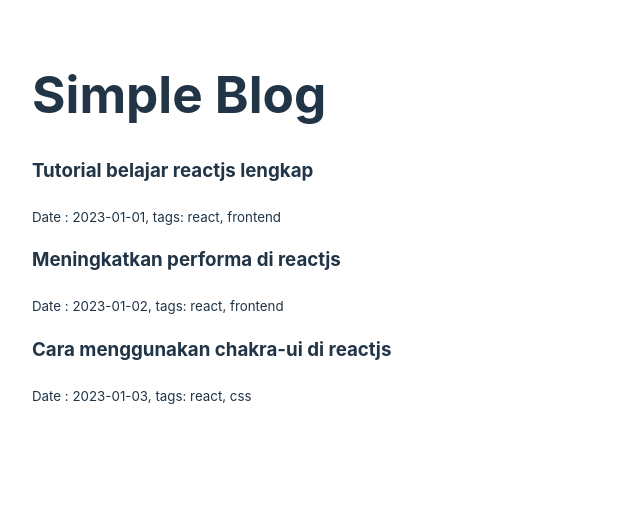
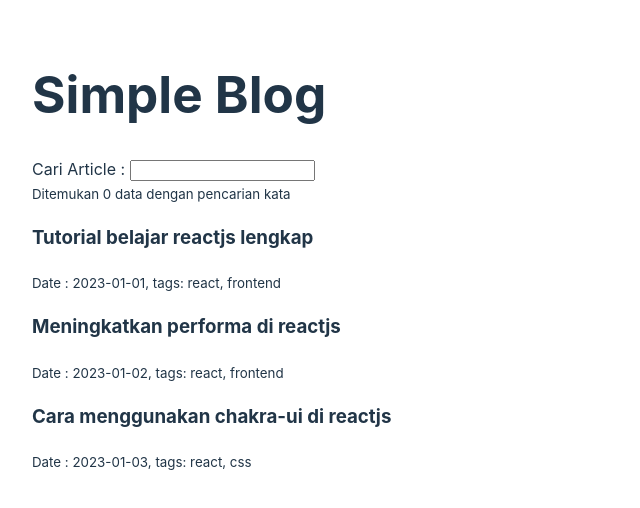
Before and after one commit to pepbritisnasetiawan/react-fundamental-CP, a React (Vite) app: page / in a window 1280 px wide. Shown: the top 508 px of the page, without its empty margins (0-640 px from the left). Built offline with nearby package versions, Linux system fonts and the light colour scheme.

Commit message:
filter data dan pengenalan useState

```diff
--- a/src/pages/index.jsx
+++ b/src/pages/index.jsx
@@ -1,13 +1,23 @@
-/* eslint-disable react/jsx-key */
-import Article from "../components/Article";
-import posts from "../posts.json"
+import { useState } from 'react';
+import Article from '../components/Article';
+import posts from '../posts.json';
 
 function Homepage() {
+  const [search, setSearch] = useState("")
+
+  const changeSearch = (event) => {
+    console.log(event.target.value);
+    setSearch(event.target.value)
+  };
   return (
     <>
       <h1>Simple Blog</h1>
-      {posts.map((blog) => (
-        <Article title={blog.title} tags={blog.tags} date={blog.date}/>
+      <div>
+        Cari Article : <input onChange={changeSearch}></input>
+      </div>
+      <small>Ditemukan 0 data dengan pencarian kata {search}</small>
+      {posts.map(({ title, tags, date }, index) => (
+        <Article {...{ title, tags, date }} key={index} />
       ))}
     </>
   );
```
